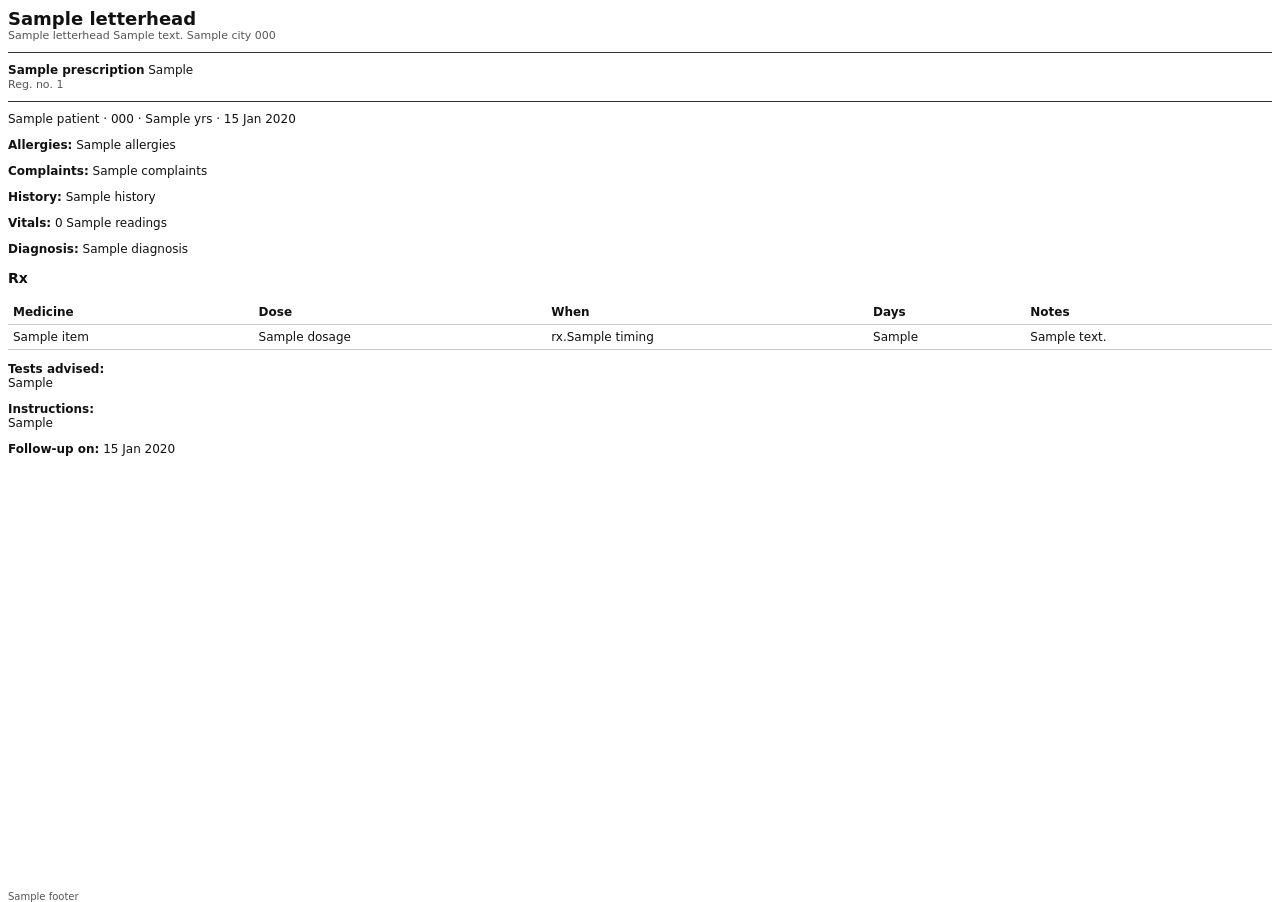
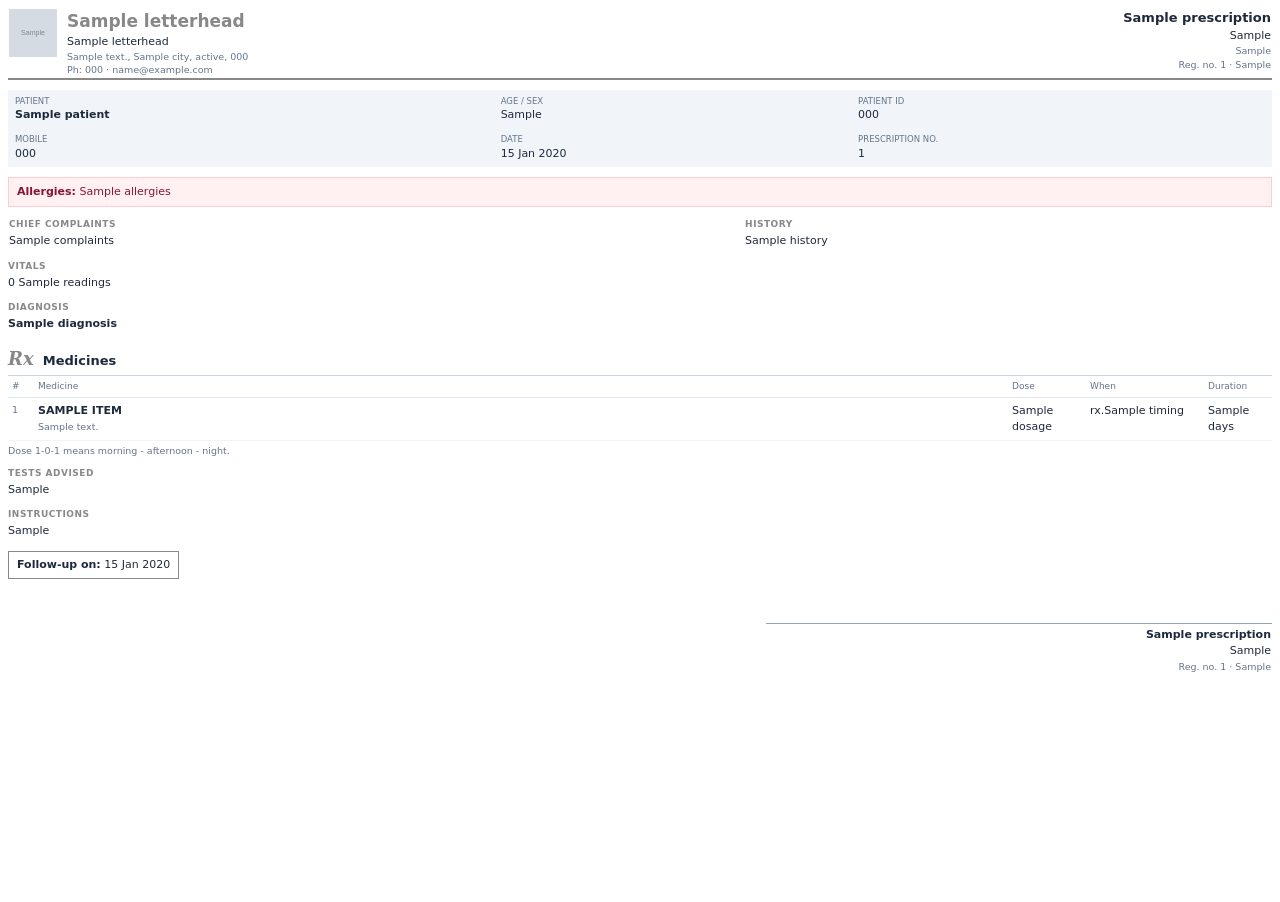
Before and after one commit to cygnatrix-blip/cureplus, a Laravel app: template resources/views/pdf/prescription.blade.php in a window 1280 px wide. Run offline with Laravel 12, Linux system fonts and the light colour scheme; data comes from the database, SQL or seed files in the repository; the template is opened without the code that fills it: most values are stand-ins (such as "Sample title", 1, 10 or a date in 2020); grey boxes marked "Sample" are stand-in pictures.

Commit message:
Give prescriptions a professional layout
Letterhead with logo, doctor's registration and council, patient block with
age/sex and a prescription number, highlighted allergies, clinical sections,
medicines in capitals with a dose key, signature block and footer, and the
telemedicine note on video consultations. The council is recorded on each
prescription. Blood pressure entered the wrong way round is refused.

Co-Authored-By: Claude Opus 5.5 <noreply@anthropic.com>

```diff
--- a/app/Actions/SavePrescription.php
+++ b/app/Actions/SavePrescription.php
@@ -30,6 +30,7 @@ class SavePrescription
                 'doctor_specialty' => $profile?->specialty,
                 'is_teleconsultation' => $visit->appointment_id !== null && Appointment::withoutTenancy()->whereKey($visit->appointment_id)->value('mode') === AppointmentMode::Online,
                 'doctor_registration_number' => $profile?->registration_number,
+                'doctor_registration_council' => $profile?->registration_council,
                 'lab_advice' => $data['lab_advice'] ?? null,
                 'patient_instructions' => $data['patient_instructions'] ?? null,
                 'instructions_language' => $data['instructions_language'] ?? 'en',
--- a/app/Http/Controllers/App/PrescriptionController.php
+++ b/app/Http/Controllers/App/PrescriptionController.php
@@ -148,7 +148,7 @@ class PrescriptionController extends Controller
     public function show(Prescription $prescription, AuditLogger $audit): View
     {
         $audit->record('prescriptions.viewed', $prescription);
-        $prescription->load(['items', 'patient', 'location', 'visit.vital']);
+        $prescription->load(Prescription::DOCUMENT_RELATIONS);
 
         return view('app.prescriptions.show', ['prescription' => $prescription, 'shareLink' => DocumentLink::prescription($prescription->id)]);
     }
--- a/app/Http/Controllers/DocumentLinkController.php
+++ b/app/Http/Controllers/DocumentLinkController.php
@@ -30,7 +30,7 @@ class DocumentLinkController extends Controller
         $this->audit->record('prescriptions.viewed_by_link', $record);
 
         $html = $this->tenant->run($organization, function () use ($record, $organization, $request): string {
-            $record->load(['items', 'patient', 'location', 'visit.vital']);
+            $record->load(Prescription::DOCUMENT_RELATIONS);
 
             return view('public.document', [
                 'organization' => $organization,
--- a/app/Services/PrescriptionPdf.php
+++ b/app/Services/PrescriptionPdf.php
@@ -9,7 +9,7 @@ class PrescriptionPdf
 {
     public function render(Prescription $prescription): string
     {
-        $prescription->loadMissing(['items', 'patient', 'location', 'visit.vital']);
+        $prescription->loadMissing(Prescription::DOCUMENT_RELATIONS);
 
         return Pdf::loadView('pdf.prescription', ['prescription' => $prescription])->setPaper('a4')->output();
     }
--- a/resources/views/pdf/prescription.blade.php
+++ b/resources/views/pdf/prescription.blade.php
@@ -1,56 +1,136 @@
-@php($letterhead = $prescription->location->letterhead ?? [])
+@php
+    $letterhead = $prescription->location->letterhead ?? [];
+    $visit = $prescription->visit;
+    $readings = $visit?->vital?->readings() ?? [];
+    $isAlliedPlan = \App\Support\Specialties::isAllied($prescription->doctor_specialty);
+    $location = $prescription->location;
+    $logo = $prescription->logoDataUri();
+    $colour = $prescription->accentColour();
+    $address = collect([$location->address_line, $location->city, $location->state, $location->pincode])->filter()->implode(', ');
+    $registration = $prescription->doctor_registration_number || ! $isAlliedPlan
+        ? 'Reg. no. '.($prescription->doctor_registration_number ?? 'Not provided').($prescription->doctor_registration_council ? ' · '.$prescription->doctor_registration_council : '')
+        : null;
+@endphp
 <!DOCTYPE html>
 <html>
 <head>
     <meta charset="utf-8">
     <style>
-        body { font-family: DejaVu Sans, sans-serif; font-size: 12px; color: #111; }
-        h1 { font-size: 18px; margin: 0; }
-        .muted { color: #555; font-size: 11px; }
-        .rule { border-top: 1px solid #333; margin: 10px 0; }
-        table { width: 100%; border-collapse: collapse; margin-top: 6px; }
-        th, td { border-bottom: 1px solid #ccc; padding: 5px; text-align: left; }
-        .footer { position: fixed; bottom: 0; width: 100%; font-size: 10px; color: #555; }
+        @page { margin: 28px 34px 60px 34px; }
+        body { font-family: DejaVu Sans, sans-serif; font-size: 11px; color: #1e293b; line-height: 1.45; }
+        table { width: 100%; border-collapse: collapse; }
+        td, th { vertical-align: top; }
+        .head { border-bottom: 2px solid {{ $colour }}; padding-bottom: 8px; }
+        .clinic { font-size: 17px; font-weight: bold; color: {{ $colour }}; }
+        .muted { color: #64748b; font-size: 9.5px; }
+        .doctor { font-size: 13px; font-weight: bold; }
+        .patient { background: #f1f5f9; margin-top: 10px; }
+        .patient td { padding: 5px 7px; }
+        .label { color: #64748b; font-size: 8.5px; text-transform: uppercase; }
+        .section { margin-top: 10px; }
+        .heading { color: {{ $colour }}; font-size: 9px; font-weight: bold; text-transform: uppercase; letter-spacing: 0.5px; margin-bottom: 2px; }
+        .allergy { margin-top: 10px; padding: 6px 8px; border: 1px solid #fecdd3; background: #fff1f2; color: #881337; }
+        .rx-title { margin-top: 14px; border-bottom: 1px solid #cbd5e1; padding-bottom: 3px; font-size: 13px; font-weight: bold; }
+        .rx-mark { color: {{ $colour }}; font-size: 18px; font-style: italic; font-family: DejaVu Serif, serif; }
+        .meds th { text-align: left; color: #64748b; font-size: 9px; font-weight: normal; padding: 4px 4px; border-bottom: 1px solid #e2e8f0; }
+        .meds td { padding: 5px 4px; border-bottom: 1px solid #f1f5f9; }
+        .medicine { font-weight: bold; text-transform: uppercase; }
+        .follow { margin-top: 12px; padding: 5px 8px; border: 1px solid {{ $colour }}; display: inline-block; }
+        .sign { margin-top: 44px; }
+        .sign td.line { border-top: 1px solid #94a3b8; padding-top: 3px; text-align: right; }
+        .footer { position: fixed; bottom: -42px; left: 0; right: 0; border-top: 1px solid #cbd5e1; padding-top: 4px; color: #64748b; font-size: 8.5px; }
     </style>
 </head>
 <body>
-    @include('pdf.partials.logo', ['organizationId' => $prescription->organization_id])
-    <h1>{{ $letterhead['title'] ?? $prescription->location->name }}</h1>
-    <div class="muted">{{ $letterhead['subtitle'] ?? '' }} {{ $prescription->location->address_line }} {{ $prescription->location->city }} {{ $prescription->location->phone }}</div>
-    <div class="rule"></div>
-    <strong>{{ $prescription->doctor_name }}</strong> {{ $prescription->doctor_qualification }}<br>
-    <span class="muted">Reg. no. {{ $prescription->doctor_registration_number ?? 'Not provided' }}</span>
-    <div class="rule"></div>
-    {{ $prescription->patient->name }} · {{ $prescription->patient->patient_code }}
-    @if ($prescription->patient->ageInYears() !== null) · {{ $prescription->patient->ageInYears() }} yrs @endif
-    · {{ $prescription->issued_at?->format('d M Y') }}
-    @php($readings = $prescription->visit?->vital?->readings() ?? [])
-    @if ($prescription->patient->allergies)<p><strong>Allergies:</strong> {{ $prescription->patient->allergies }}</p>@endif
-    @if ($prescription->visit?->complaints)<p><strong>Complaints:</strong> {!! nl2br(e($prescription->visit->complaints)) !!}</p>@endif
-    @if ($prescription->visit?->history)<p><strong>History:</strong> {!! nl2br(e($prescription->visit->history)) !!}</p>@endif
-    @if ($readings !== [])<p><strong>Vitals:</strong> {{ collect($readings)->map(fn ($value, $label) => "{$label} {$value}")->implode(' · ') }}</p>@endif
-    @if ($prescription->visit?->diagnosis)<p><strong>Diagnosis:</strong> {!! nl2br(e($prescription->visit->diagnosis)) !!}</p>@endif
-    <h3>Rx</h3>
-    <table>
-        <tr><th>Medicine</th><th>Dose</th><th>When</th><th>Days</th><th>Notes</th></tr>
+    <div class="footer">
+        @if ($prescription->is_teleconsultation)Issued after a video consultation, in line with the Telemedicine Practice Guidelines, 2020.<br>@endif
+        @if (! empty($location->rx_pad['footer'])){{ $location->rx_pad['footer'] }}<br>@endif
+        {{ $prescription->number() }} · Issued {{ $prescription->issued_at?->format('d M Y, h:i A') }} · Generated electronically. Please show this prescription at every visit.
+    </div>
+
+    <table class="head">
+        <tr>
+            @if ($logo)<td style="width: 56px;"><img src="{{ $logo }}" alt="" style="width: 48px; height: 48px;"></td>@endif
+            <td>
+                <div class="clinic">{{ $letterhead['title'] ?? $location->name }}</div>
+                @if (! empty($letterhead['subtitle']))<div>{{ $letterhead['subtitle'] }}</div>@endif
+                @if ($address !== '')<div class="muted">{{ $address }}</div>@endif
+                <div class="muted">{{ collect([$location->phone ? 'Ph: '.$location->phone : null, $location->email])->filter()->implode(' · ') }}</div>
+            </td>
+            <td style="text-align: right; width: 42%;">
+                <div class="doctor">{{ $prescription->doctor_name }}</div>
+                @if ($prescription->doctor_qualification)<div>{{ $prescription->doctor_qualification }}</div>@endif
+                @if ($prescription->doctor_specialty)<div class="muted">{{ $prescription->doctor_specialty }}</div>@endif
+                @if ($registration)<div class="muted">{{ $registration }}</div>@endif
+            </td>
+        </tr>
+    </table>
+
+    <table class="patient">
+        <tr>
+            <td><div class="label">Patient</div><strong>{{ $prescription->patient->name }}</strong></td>
+            <td><div class="label">Age / Sex</div>{{ $prescription->patientAgeAndSex() ?: '—' }}</td>
+            <td><div class="label">Patient ID</div>{{ $prescription->patient->patient_code }}</td>
+        </tr>
+        <tr>
+            <td><div class="label">Mobile</div>{{ $prescription->patient->mobile ?: '—' }}</td>
+            <td><div class="label">Date</div>{{ $prescription->issued_at?->format('d M Y') }}</td>
+            <td><div class="label">Prescription no.</div>{{ $prescription->number() }}@if ($prescription->is_teleconsultation) · Video consultation @endif</td>
+        </tr>
+    </table>
+
+    @if ($prescription->patient->allergies)<div class="allergy"><strong>Allergies:</strong> {{ $prescription->patient->allergies }}</div>@endif
+
+    @if ($visit?->complaints || $visit?->history)
+        <table class="section">
+            <tr>
+                @if ($visit?->complaints)<td style="padding-right: 10px;"><div class="heading">Chief complaints</div>{!! nl2br(e($visit->complaints)) !!}</td>@endif
+                @if ($visit?->history)<td><div class="heading">History</div>{!! nl2br(e($visit->history)) !!}</td>@endif
+            </tr>
+        </table>
+    @endif
+    @if ($readings !== [])
+        <div class="section"><div class="heading">Vitals</div>{{ collect($readings)->map(fn ($value, $label) => "{$label} {$value}")->implode('   ·   ') }}</div>
+    @endif
+    @if ($visit?->diagnosis)
+        <div class="section"><div class="heading">Diagnosis</div><strong>{!! nl2br(e($visit->diagnosis)) !!}</strong></div>
+    @endif
+
+    <div class="rx-title">@unless ($isAlliedPlan)<span class="rx-mark">Rx</span>&nbsp; @endunless{{ $isAlliedPlan ? 'Treatment plan' : 'Medicines' }}</div>
+    <table class="meds">
+        <tr><th style="width: 18px;">#</th><th>Medicine</th><th style="width: 70px;">Dose</th><th style="width: 110px;">When</th><th style="width: 60px;">Duration</th></tr>
         @foreach ($prescription->items as $item)
             <tr>
-                <td>{{ $item->medicine_name }}</td>
+                <td class="muted">{{ $loop->iteration }}</td>
+                <td><span class="medicine">{{ $item->medicine_name }}</span>@if ($item->notes)<br><span class="muted">{{ $item->notes }}</span>@endif</td>
                 <td>{{ $item->dosage }}</td>
                 <td>{{ $item->timing ? __('rx.'.$item->timing, [], 'en') : '' }}</td>
-                <td>{{ $item->duration_days }}</td>
-                <td>{{ $item->notes }}</td>
+                <td>{{ $item->duration_days ? $item->duration_days.' days' : '' }}</td>
             </tr>
         @endforeach
     </table>
-    @if ($prescription->lab_advice)<p><strong>Tests advised:</strong><br>{!! nl2br(e($prescription->lab_advice)) !!}</p>@endif
+    @if ($prescription->usesDoseCounts())<div class="muted" style="margin-top: 3px;">Dose 1-0-1 means morning - afternoon - night.</div>@endif
+
+    @if ($prescription->lab_advice)
+        <div class="section"><div class="heading">Tests advised</div>{!! nl2br(e($prescription->lab_advice)) !!}</div>
+    @endif
     {{-- DomPDF cannot shape Devanagari or Bengali, so regional text is only on the printed page. --}}
     @if ($prescription->patient_instructions && $prescription->instructions_language === 'en')
-        <p><strong>Instructions:</strong><br>{!! nl2br(e($prescription->patient_instructions)) !!}</p>
+        <div class="section"><div class="heading">Instructions</div>{!! nl2br(e($prescription->patient_instructions)) !!}</div>
     @elseif ($prescription->patient_instructions)
-        <p class="muted">Instructions in your language are on the printed copy.</p>
+        <div class="section muted">Instructions in your language are on the printed copy.</div>
     @endif
-    @if ($prescription->follow_up_on)<p><strong>Follow-up on:</strong> {{ $prescription->follow_up_on->format('d M Y') }}</p>@endif
-    <div class="footer">{{ $prescription->location->rx_pad['footer'] ?? '' }}</div>
+    @if ($prescription->follow_up_on)<div class="follow"><strong>Follow-up on:</strong> {{ $prescription->follow_up_on->format('d M Y') }}</div>@endif
+
+    <table class="sign">
+        <tr>
+            <td style="width: 60%;"></td>
+            <td class="line">
+                <strong>{{ $prescription->doctor_name }}</strong><br>
+                @if ($prescription->doctor_qualification){{ $prescription->doctor_qualification }}<br>@endif
+                @if ($registration)<span class="muted">{{ $registration }}</span>@endif
+            </td>
+        </tr>
+    </table>
 </body>
 </html>
```
Also changed, not shown: app/Http/Controllers/App/VisitController.php (+8 -2 lines), app/Models/Prescription.php (+55 -1 lines), resources/views/partials/prescription-document.blade.php (+110 -49 lines), tests/Feature/ConsultationTest.php (+14 -4 lines), CHANGELOG.md, database/migrations/2026_11_20_170409_add_registration_council_to_prescriptions.php (added), 3 other files.
